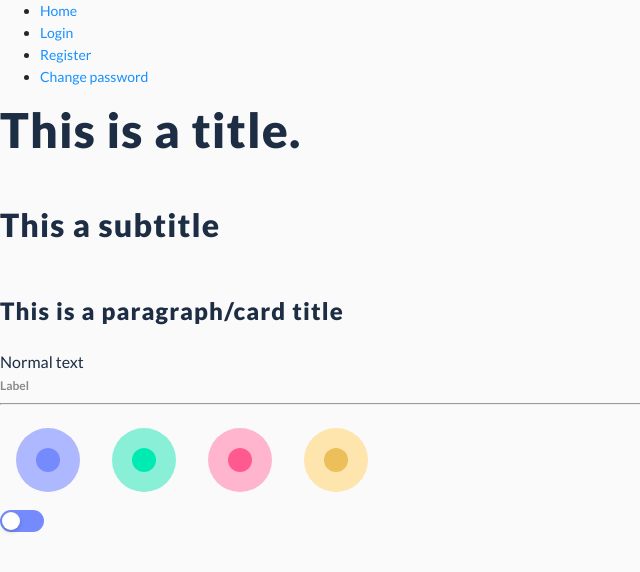
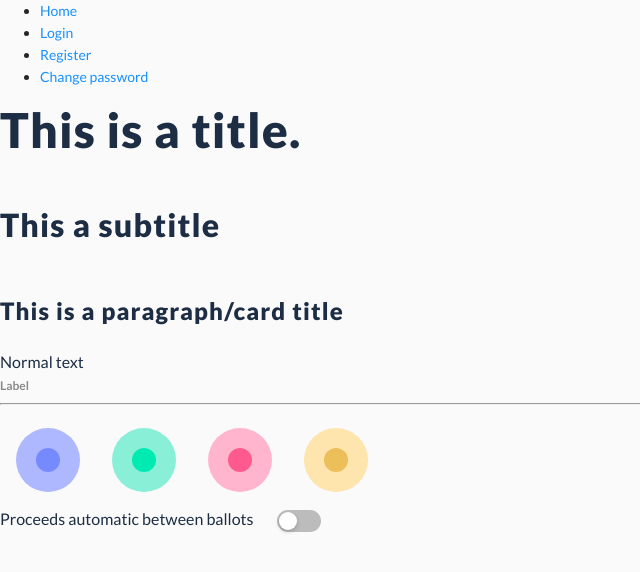
Before and after one commit to anovote/frontend, a React (Create React App) app: page / in a window 1280 px wide. Shown: the top 572 px of the page, without its empty margins (0-640 px from the left). Built offline with nearby package versions, Linux system fonts and the light colour scheme.

Commit message:
Add swtich with label component

```diff
--- a/src/components/switch/SwitchComponent.tsx
+++ b/src/components/switch/SwitchComponent.tsx
@@ -2,5 +2,5 @@ import * as React from 'react'
 import { Switch } from 'antd'
 
 export default function SwitchComponent(): React.ReactElement {
-    return <Switch className="switch-component" />
+    return <Switch />
 }
--- /dev/null
+++ b/src/components/switch/SwitchWithLabel.tsx
@@ -0,0 +1,15 @@
+import * as React from 'react'
+import SwitchComponent from './SwitchComponent'
+import Text from 'antd/lib/typography/Text'
+import { Space } from 'antd'
+
+export default function SwitchWithLabel({ label }: { label: string }): React.ReactElement {
+    return (
+        <span>
+            <Space size="large">
+                <Text>{label}</Text>
+                <SwitchComponent />
+            </Space>
+        </span>
+    )
+}
--- a/src/style/scss/anovote/components/switch/_switch.scss
+++ b/src/style/scss/anovote/components/switch/_switch.scss
@@ -1,3 +1,3 @@
-.switch-component {
+.ant-switch-checked {
     background-color: $main-contrasting;
 }
--- a/src/views/home/index.tsx
+++ b/src/views/home/index.tsx
@@ -1,7 +1,7 @@
 import Title from 'antd/lib/typography/Title'
 import Text from 'antd/lib/typography/Text'
 import React from 'react'
-import SwitchComponent from '../../components/switch/SwitchComponent'
+import SwitchWithLabel from '../../components/switch/SwitchWithLabel'
 
 /**
  * Landing page of application and home root
@@ -32,7 +32,7 @@ export default function Home(): React.ReactElement {
                     <span className="inner-round"></span>
                 </span>
             </div>
-            <SwitchComponent />
+            <SwitchWithLabel label="Proceeds automatic between ballots" />
         </div>
     )
 }
```
